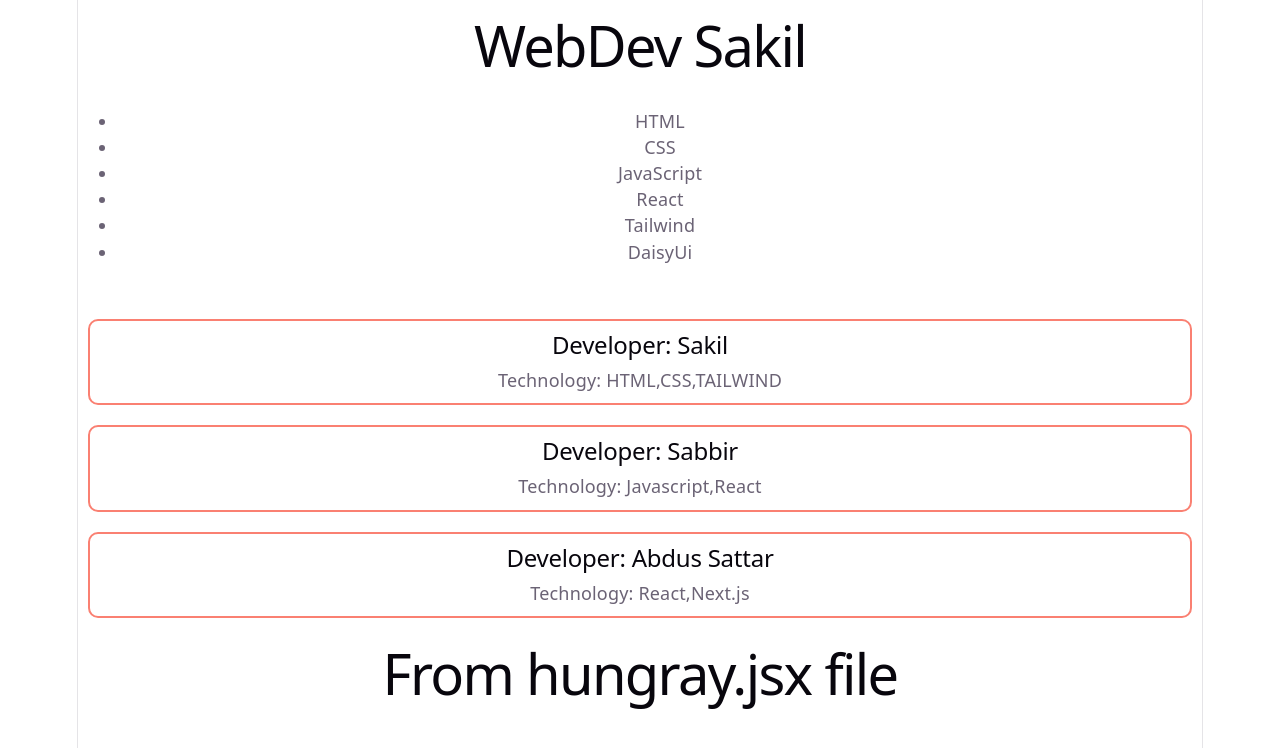
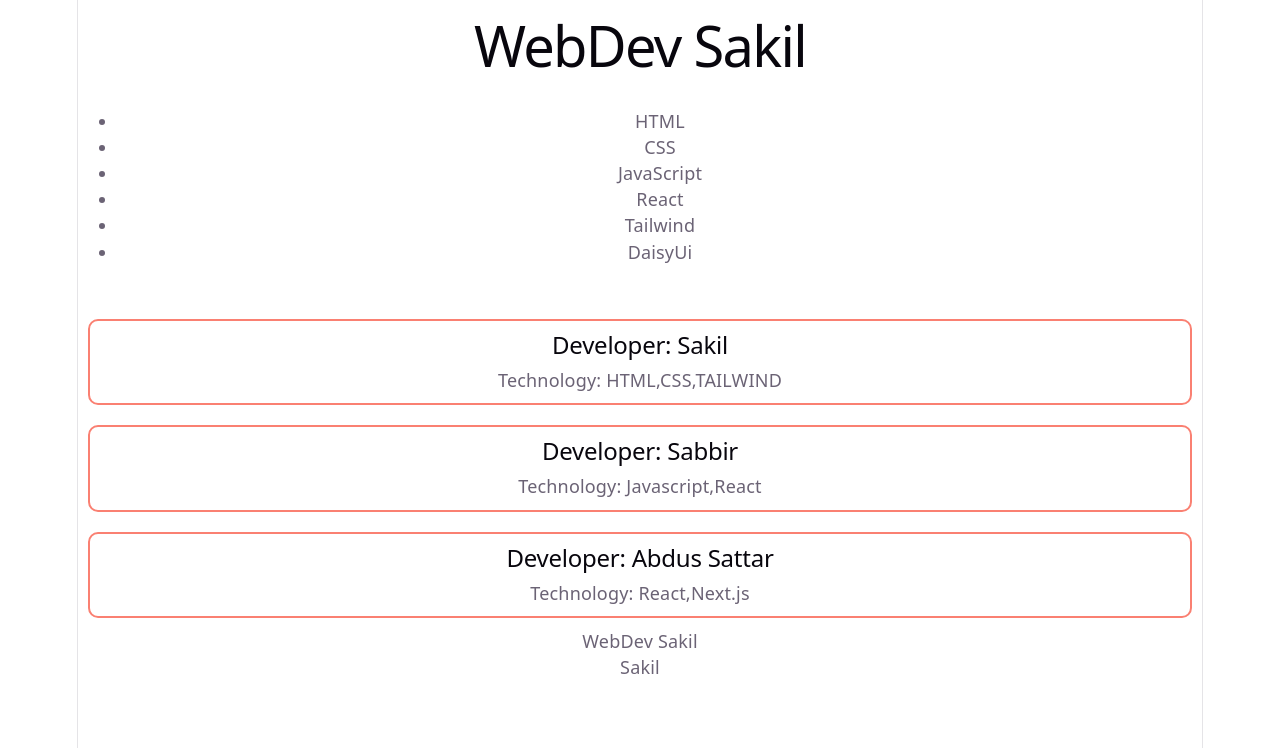
Before and after one commit to abdussattarsakil/first-react-project, a React (Vite) app: page / in a window 1280 px wide. Shown: the top 748 px of the page. Built offline with nearby package versions, Linux system fonts and the light colour scheme.

Commit message:
ternary operator learn with jsx

```diff
--- a/src/App.jsx
+++ b/src/App.jsx
@@ -1,6 +1,7 @@
 
 import './App.css'
 import ToDo from './hungray';
+
 
 function App() {
   return (
@@ -13,7 +14,8 @@ function App() {
       <Developer name="Sabbir" tech="Javascript,React" ></Developer>
       <Developer name="Abdus Sattar" tech="React,Next.js" ></Developer>
 
-      <ToDo></ToDo>
+      <ToDo isDeveloper={true} namePrefix="WebDev" nameSuffix="Sakil" ></ToDo>
+      <ToDo isDeveloper={false} namePrefix="WebDev" nameSuffix="Sakil" ></ToDo>
 
     </>
   )
--- a/src/hungray.jsx
+++ b/src/hungray.jsx
@@ -1,6 +1,12 @@
-export default function ToDo() {
-    return (
-        <h1>From hungray.jsx file</h1>
-    )
+// export default function ToDo() {
+//     return (
+//         <h1>From hungray.jsx file</h1>
+//     )
+
+// }
+
+export default function ToDo({ isDeveloper, namePrefix, nameSuffix }) {
+
+    return isDeveloper ? <p>{namePrefix} {nameSuffix}</p> : <p>{nameSuffix}</p>
 
 }
```
